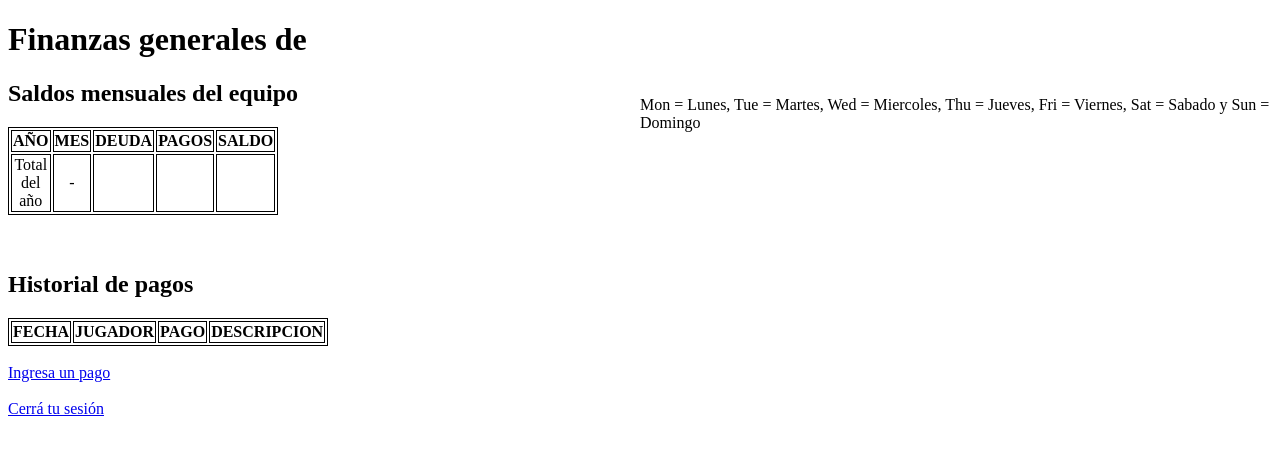
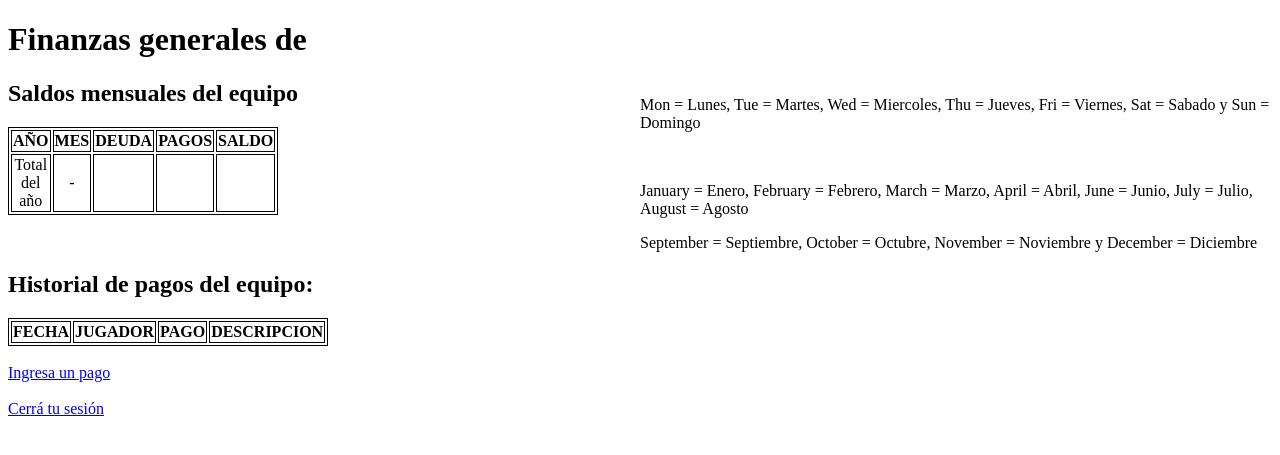
Before and after one commit to FMARTING/finanzasMotley, a Python web app: template templates/front.html in a window 1280 px wide. Shown: the top 455 px of the page. Run offline with Jinja, Linux system fonts and the light colour scheme; the template is opened without the code that fills it, so the values that code supplies are empty.

Commit message:
On branch master  Changes to be committed: 	modified:   templates/front.html 	modified:   templates/pagos.html

```diff
--- a/templates/front.html
+++ b/templates/front.html
@@ -31,6 +31,9 @@
 						{{cal}}
 					{% endautoescape %}
 					<p> Mon = Lunes, Tue = Martes, Wed = Miercoles, Thu = Jueves, Fri = Viernes, Sat = Sabado y Sun = Domingo</p>
+					<br>
+					<p> January = Enero, February = Febrero, March = Marzo, April = Abril, June = Junio, July = Julio, August = Agosto</p>
+					<p> September = Septiembre, October = Octubre, November = Noviembre y December = Diciembre</p>
 				</div>
 
 				<div id="B_Izquierda">
@@ -72,7 +75,7 @@
 					<br>
 					<br>
 
-					<h2>Historial de pagos</h2>
+					<h2>Historial de pagos del equipo:</h2>
 						<table style="width:40%">
 							<tr>
 								<td><strong>FECHA</strong></td>
```
Also changed, not shown: templates/pagos.html (+11 -2 lines).
